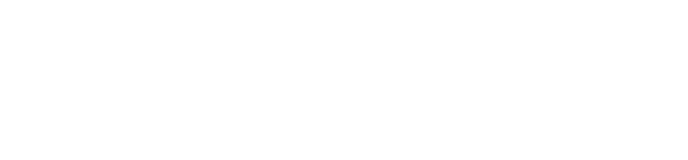
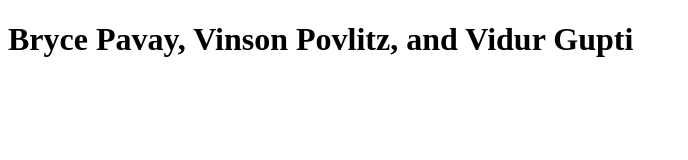
Before and after one commit to vidurgupta1999/group20, a plain HTML site: page Assignment2.HTML in a window 1280 px wide. Shown: the whole page, without its empty margins (0-688 px from the left). Drawn offline with Linux system fonts and the light colour scheme.

Commit message:
Update Assignment2.HTML

```diff
--- a/Assignment2.HTML
+++ b/Assignment2.HTML
@@ -1,28 +1,17 @@
 <!DOCTYPE html>
 
 <html lang="en">
+<head>
 
 
+</head>
+<body>
+    <div class="header">
+        <h1> Bryce Pavay, Vinson Povlitz, and Vidur Gupti </h1>
+    </div>
 
 
-
-
-
-
-
-
-
-
-
-
-
-
-
-
-
-
-
-
+</body>
 
 
 
```
